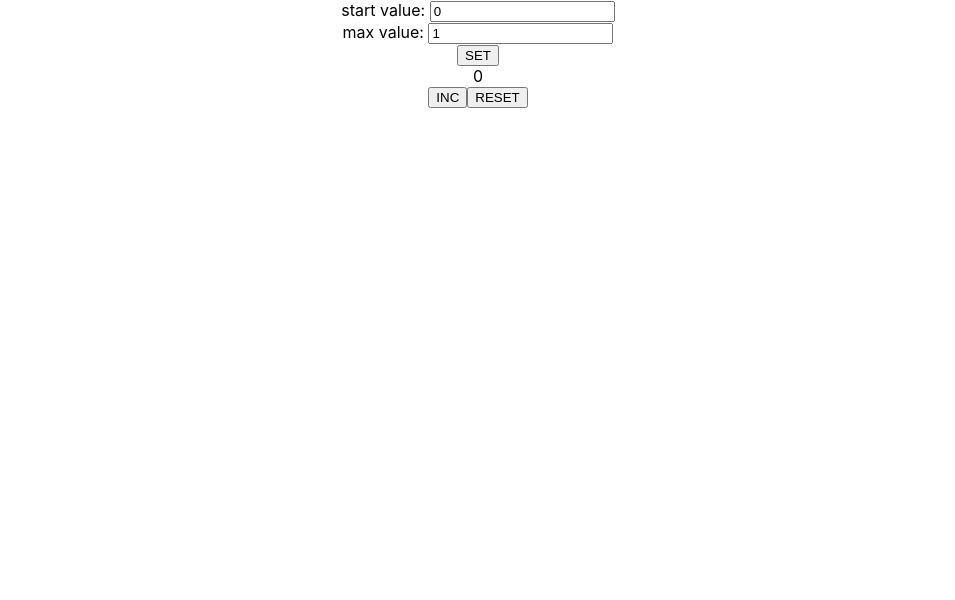
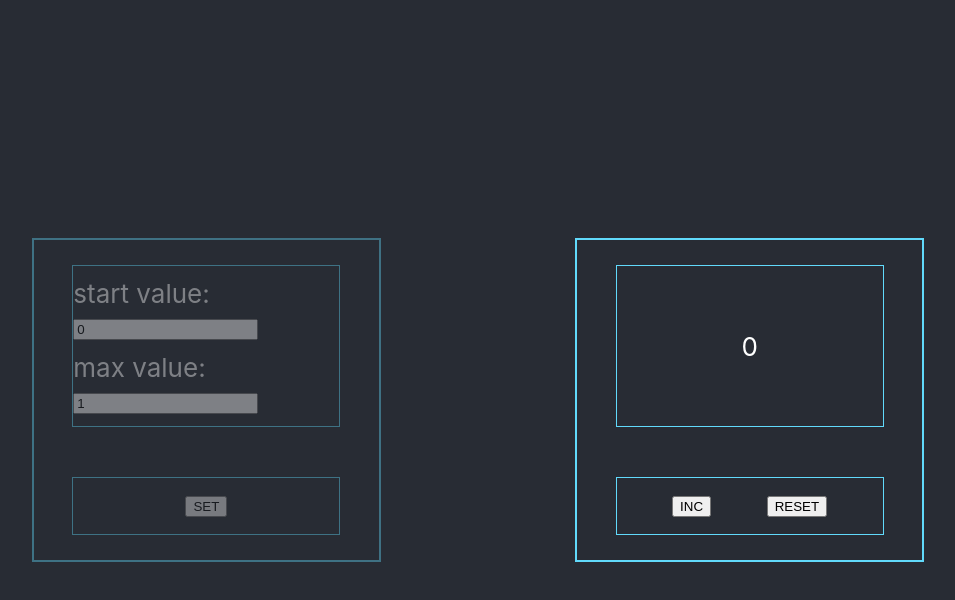
Before and after one commit to kotsur-vlad/counter, a React (Create React App) app: page / in a window 1280 px wide. Shown: the top 600 px of the page, without its empty margins (162-1117 px from the left). Built offline with nearby package versions, Linux system fonts and the light colour scheme.

Commit message:
Working on comparing two values

```diff
--- a/src/App.css
+++ b/src/App.css
@@ -1,38 +1,86 @@
 .App {
-	text-align: center;
+	background-color: #282c34;
+	min-height: 100vh;
+	font-size: calc(10px + 2vmin);
+	color: white;
+
+	display: flex;
+	flex-direction: row;
+	justify-content: space-evenly;
+	align-items: center;
 }
 
-.App-logo {
-	height: 40vmin;
-	pointer-events: none;
+
+/*Главные блоки*/
+.SETTINGS_PANEL, .COUNTER_PANEL {
+	height: 40vh;
+	width: 27%;
+	border: 2px solid #61dafb;
+	display: flex;
+	flex-direction: column;
+	justify-content: space-around;
+	align-items: center;
+}
+.SETTINGS_PANEL {
+
+}
+.COUNTER_PANEL {
+
 }
 
-@media (prefers-reduced-motion: no-preference) {
-	.App-logo {
-		animation: App-logo-spin infinite 20s linear;
-	}
+
+/*Блок настроек с инпутами*/
+.SETTINGS {
+	border: 1px solid #61dafb;
+	height: 20vh;
+	width: 77%;
+
+	display: flex;
+	flex-direction: column;
+	justify-content: space-evenly;
+	align-items: center;
+}
+/*Один инпут*/
+.SETTING_VALUE {
+
+}
+/*Блок с кнопкой SET*/
+.SETUP-BUTTON {
+	border: 1px solid #61dafb;
+	height: 7vh;
+	width: 77%;
+
+	display: flex;
+	justify-content: center;
+	align-items: center;
 }
 
-.App-header {
-	background-color: #282c34;
-	min-height: 100vh;
+
+/*Блок счетчика*/
+.COUNTER {
+	border: 1px solid #61dafb;
+	height: 20vh;
+	width: 77%;
+
 	display: flex;
 	flex-direction: column;
+	justify-content: space-evenly;
 	align-items: center;
-	justify-content: center;
-	font-size: calc(10px + 2vmin);
-	color: white;
+}
+/*Блок с кнопками INC и RESET*/
+.CONTROL-BUTTONS {
+	border: 1px solid #61dafb;
+	height: 7vh;
+	width: 77%;
+
+	display: flex;
+	justify-content: space-evenly;
+	align-items: center;
 }
 
-.App-link {
-	color: #61dafb;
+
+/*Для неактивного блока*/
+.deactivated_panel {
+	opacity: 0.4;
+	/*pointer-events: none;*/
 }
-
-@keyframes App-logo-spin {
-	from {
-		transform: rotate(0deg);
-	}
-	to {
-		transform: rotate(360deg);
-	}
-}
--- a/src/App.js
+++ b/src/App.js
@@ -1,7 +1,8 @@
 import React from 'react';
 
 import './App.css';
-import ValueSetting from "./components/ValueSetting";
+import SettingsPanel from "./components/SettingsPanel";
+import CounterPanel from "./components/CounterPanel";
 
 class App extends React.Component {
 
@@ -18,7 +19,8 @@ class App extends React.Component {
 		startValue: 0,
 		maxValue: 1,
 		counter: 0,
-		disabled: false
+		disabled: false,
+		isFirstPanelDisabled: true
 	};
 
 	onIncClick = () => {
@@ -43,6 +45,10 @@ class App extends React.Component {
 	}
 
 	onSetClick = () => {
+		if (this.state.settingValues[0].value >= this.state.settingValues[1].value) {
+			alert ("eafwe");
+
+		}
 		this.state.settingValues.map (set => {
 			if (set.title === "start value: ") {
 				this.setState ({
@@ -58,17 +64,6 @@ class App extends React.Component {
 		this.setState ({
 			disabled: false
 		})
-
-
-		// this.setState ({
-		// 	counter: this.state.settingValues[0].value,
-		// 	startValue: this.state.settingValues[0].value,
-		// 	maxValue: this.state.settingValues[1].value,
-		// 	disabled: false
-		// })
-		// console.log(this.state.counter)
-		// console.log(this.state.startValue)
-		// console.log(this.state.maxValue)
 	};
 
 	changeValue = (settingId, newValue) => {
@@ -79,44 +74,44 @@ class App extends React.Component {
 			return set;
 		});
 		this.setState ({
-			settingValues: newSettings
+			settingValues: newSettings,
+			disabled: true
 		});
+		// this.setState ( (state) => {
+		// 	return {
+		// 		settingValues: newSettings,
+		// 		disabled: true
+		// 	}
+		// });
 	};
 
+	movingCursorOnBlocks11 = (element) => {
+		if (element) {
+			this.setState ({
+				isFirstPanelDisabled: false
+			})
+		}
+	};
+
+	movingCursorOnBlocks22 = (element) => {
+		if (element) {
+			this.setState ({
+				isFirstPanelDisabled: true
+			})
+		}
+	};
+
+
 	render = () => {
-
-		let settings = this.state.settingValues.map (set => <ValueSetting changeValue={this.changeValue}
-																		  settingValues={set}/>);
-
 		return (
 			<div className="App">
+				<SettingsPanel changeValue={this.changeValue} settingValues={this.state.settingValues}
+							   onSetClick={this.onSetClick} isFirstPanelDisabled={this.state.isFirstPanelDisabled}
+							   movingCursorOnBlocks11={this.movingCursorOnBlocks11}/>
 
-				<div className="SETTINGS_BLOCK">
-
-					<div className="SETTINGS">
-						{settings}
-					</div>
-
-					<div className="SETUP-BUTTON">
-						<button onClick={this.onSetClick}>SET</button>
-					</div>
-
-				</div>
-
-
-				<div className="COUNTER_BLOCK">
-
-					<div className="COUNTER">
-						<span>{this.state.counter}</span>
-					</div>
-
-					<div className="CONTROL-BUTTONS">
-						<button onClick={this.onIncClick} disabled={this.state.disabled}>INC</button>
-						<button onClick={this.onResetClick}>RESET</button>
-					</div>
-
-				</div>
-
+				<CounterPanel counter={this.state.counter} onIncClick={this.onIncClick} onResetClick={this.onResetClick}
+							  disabled={this.state.disabled} isFirstPanelDisabled={this.state.isFirstPanelDisabled}
+							  movingCursorOnBlocks22={this.movingCursorOnBlocks22}/>
 			</div>
 		);
 	}
--- /dev/null
+++ b/src/components/CounterPanel.js
@@ -0,0 +1,31 @@
+import React from 'react';
+
+class CounterPanel extends React.Component {
+
+	onMouseOut = (e) => {
+		this.props.movingCursorOnBlocks22(e.target.className);
+		console.log (e.target.className);
+	};
+
+	render = () => {
+
+		let counterPanelClassName = !this.props.isFirstPanelDisabled ? "COUNTER_PANEL deactivated_panel" : "COUNTER_PANEL";
+
+		return (
+			<div className={counterPanelClassName} onMouseOut={this.onMouseOut}>
+
+				<div className="COUNTER">
+					<span>{this.props.counter}</span>
+				</div>
+
+				<div className="CONTROL-BUTTONS">
+					<button onClick={this.props.onIncClick} disabled={this.props.disabled}>INC</button>
+					<button onClick={this.props.onResetClick}>RESET</button>
+				</div>
+
+			</div>
+		);
+	}
+}
+
+export default CounterPanel;
--- a/src/components/ValueSetting.js
+++ b/src/components/SettingValue.js
@@ -1,8 +1,6 @@
 import React from 'react';
 
-import './../App.css';
-
-class ValueSetting extends React.Component {
+class SettingValue extends React.Component {
 
 	onSettingChange = (e) => {
 		this.props.changeValue (this.props.settingValues.id, e.currentTarget.value);
@@ -10,7 +8,7 @@ class ValueSetting extends React.Component {
 
 	render = () => {
 		return (
-			<div className="">
+			<div className="SETTING_VALUE">
 				<span>{this.props.settingValues.title}</span>
 				<input type={this.props.settingValues.type} min={this.props.settingValues.min}
 					   value={this.props.settingValues.value} onChange={this.onSettingChange}/>
@@ -20,4 +18,4 @@ class ValueSetting extends React.Component {
 	}
 }
 
-export default ValueSetting;
+export default SettingValue;
--- /dev/null
+++ b/src/components/SettingsPanel.js
@@ -0,0 +1,35 @@
+import React from 'react';
+
+import SettingValue from "./SettingValue";
+
+class SettingsPanel extends React.Component {
+
+	onMouseOut = (e) => {
+		this.props.movingCursorOnBlocks11(e.target.className);
+		console.log (e.target.className);
+	};
+
+	render = () => {
+
+		let settings = this.props.settingValues.map (set => <SettingValue changeValue={this.props.changeValue}
+																		  settingValues={set}/>);
+
+		let settingsPanelClassName = this.props.isFirstPanelDisabled ? "SETTINGS_PANEL deactivated_panel" : "SETTINGS_PANEL";
+
+		return (
+			<div className={settingsPanelClassName} onMouseOut={this.onMouseOut}>
+
+				<div className="SETTINGS">
+					{settings}
+				</div>
+
+				<div className="SETUP-BUTTON">
+					<button onClick={this.props.onSetClick}>SET</button>
+				</div>
+
+			</div>
+		);
+	}
+}
+
+export default SettingsPanel;
```
